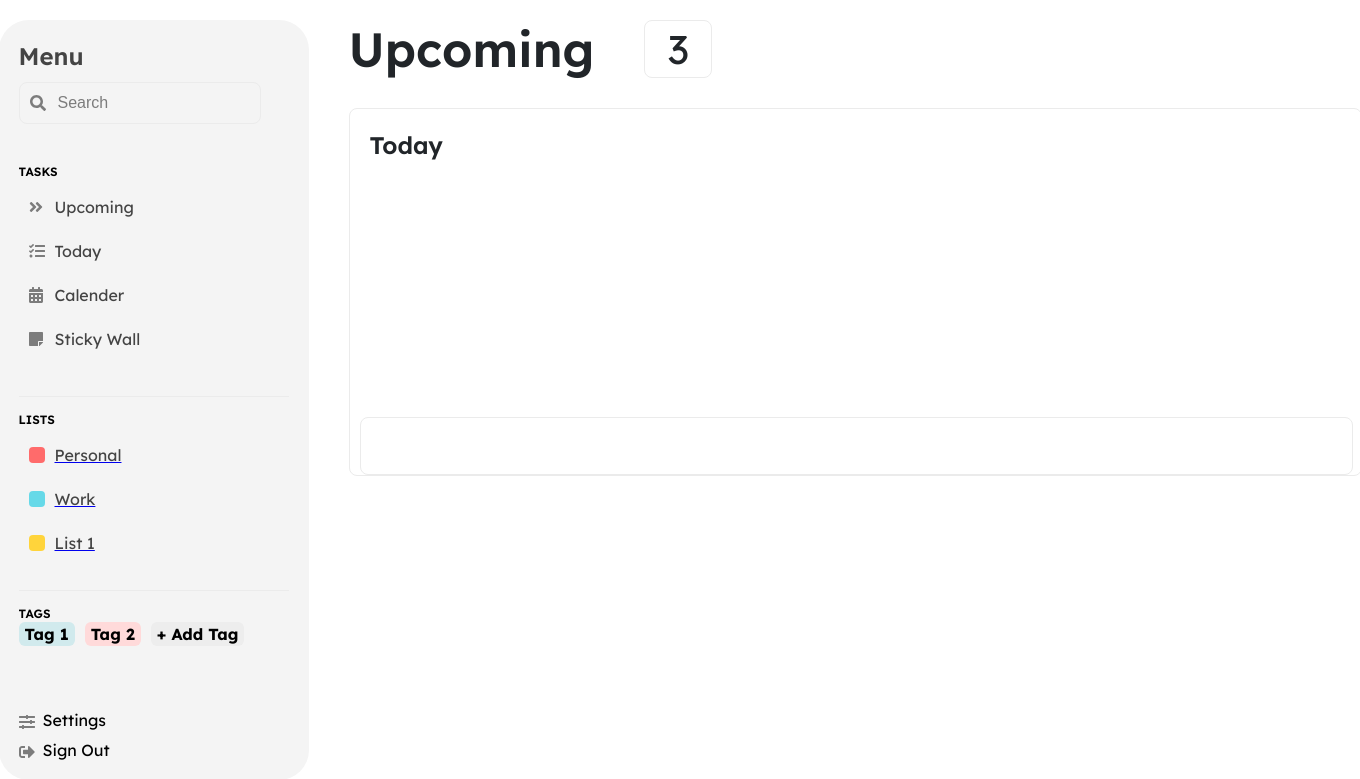
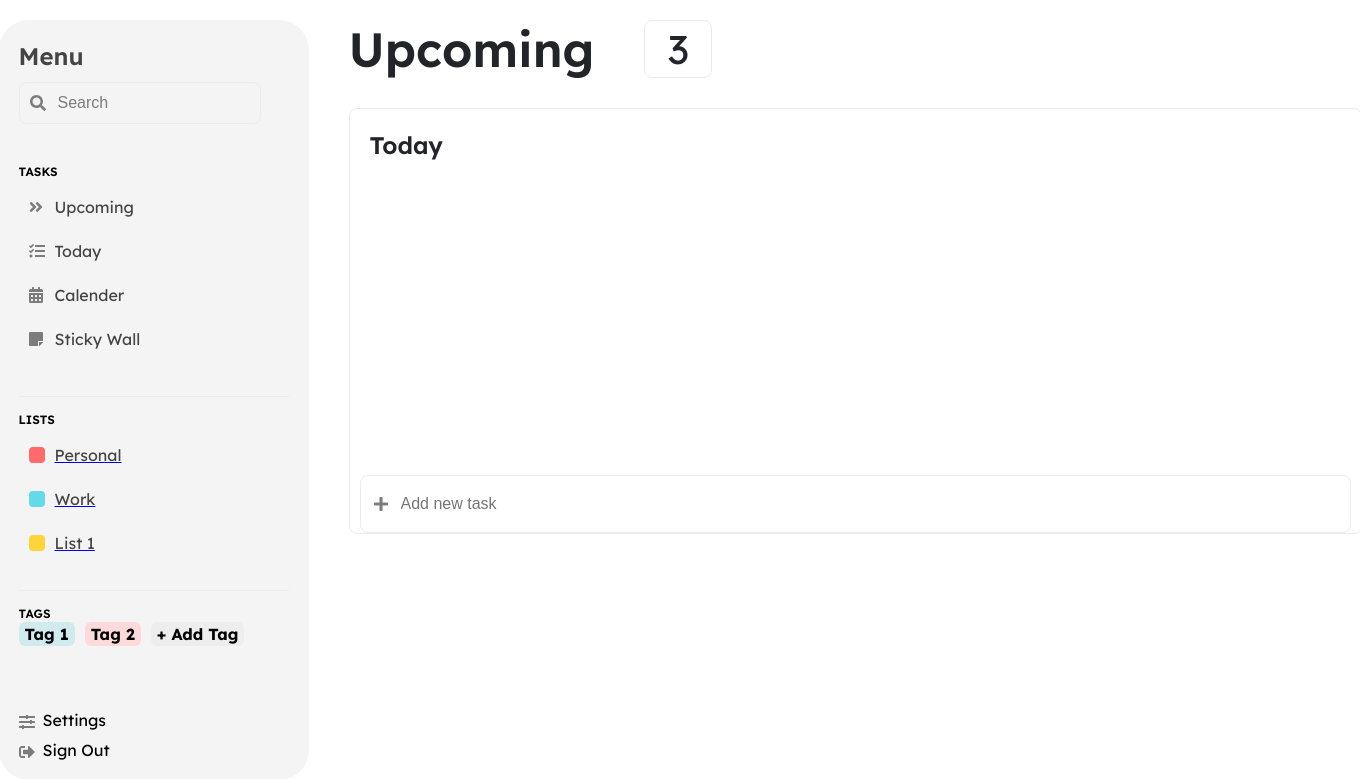
Before and after one commit to HexyFex/todo_app, a Django app: page / in a window 1360 px wide. Shown: the top 779 px of the page. Run offline with Django 3.2, Linux system fonts and the light colour scheme; a user stored in the database is signed in; data comes from the database, SQL or seed files in the repository.

Commit message:
Adjusted .today-container CSS

```diff
--- a/base/static/base/base_main_content.css
+++ b/base/static/base/base_main_content.css
@@ -55,11 +55,8 @@
 
 .today-container {
     margin-top: 30px;
-    top: 120px;
-    left: 378px;
     width: auto;
-    height: 366px;
-    z-index: 7;
+    height: auto;
     border-radius: 8px;
     box-shadow: rgba(0, 0, 0, 0.08) 0px 0px 0px;
     border: 1px solid rgb(235, 235, 235);
@@ -69,7 +66,7 @@
     display: flex;
     flex-direction: column;
     justify-content: space-between;
-    align-items: center;
+    align-items: flex-start;
     flex-shrink: 1;
     flex-grow: 1;
     align-self: stretch;
@@ -113,17 +110,28 @@
 
 .addNewTaskContainer div {
     display: flex;
-    flex-direction: column;
+    align-items: center;
     justify-content: space-between;
-    align-items: center;
-    flex-shrink: 1;
-    flex-grow: 1;
-    align-self: stretch;
-    width: 100%; /* Width set to 100% to fill the container */
     height: 56px;
-    opacity: 1;
+    padding: 0 12px; /* Adjust padding as needed */
     background-color: rgba(250, 250, 250, 0);
     border-radius: 8px;
     box-shadow: rgba(0, 0, 0, 0.08) 0px 0px 0px;
     border: 1px solid rgb(235, 235, 235);
 }
+
+.addNewTaskContainer input[type="text"] {
+    flex-grow: 1;
+    border: none;
+    outline: none;
+    font-size: 16px;
+    margin-left: 10px; /* Adjust margin as needed */
+}
+
+
+
+.icon {
+    width: 16px;
+    height: 16px;
+    fill: rgb(124, 124, 124);
+}
--- a/base/templates/base/task_list.html
+++ b/base/templates/base/task_list.html
@@ -130,6 +130,8 @@
     </div>
 
     <div class="main-content">
+
+        <!-- Header of main content -->
         <div class="main-content-header">
             <div class="main-content-title">
                 <p><span>Upcoming</span></p>
@@ -140,15 +142,20 @@
             </span>
             </div>
         </div>
+
+        <!-- Main content -->
         <div class="today-container">
             <div class="today-header">
                 <div class="today-title">
                     <p><span>Today</span></p>
                 </div>
-                <div class="addNewTaskContainer">
-                    <div>
-
-                    </div>
+            </div>
+            <div class="addNewTaskContainer">
+                <div>
+                    <svg class="icon" viewBox="0 0 448 512">
+                        <path d="M416 208H272V64c0-17.67-14.33-32-32-32h-32c-17.67 0-32 14.33-32 32v144H32c-17.67 0-32 14.33-32 32v32c0 17.67 14.33 32 32 32h144v144c0 17.67 14.33 32 32 32h32c17.67 0 32-14.33 32-32V304h144c17.67 0 32-14.33 32-32v-32c0-17.67-14.33-32-32-32z"></path>
+                    </svg>
+                    <input type="text" placeholder="Add new task">
                 </div>
             </div>
         </div>
```
